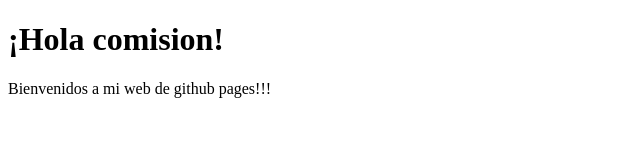
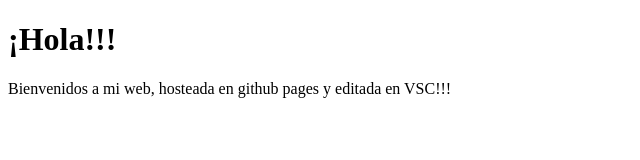
Before and after one commit to Jableed43/github_borrar, a plain HTML site: page index.html in a window 1280 px wide. Shown: the whole page, without its empty margins (0-640 px from the left). Drawn offline with Linux system fonts and the light colour scheme.

Commit message:
cambios en index.html

```diff
--- a/index.html
+++ b/index.html
@@ -6,7 +6,7 @@
     <title>Document</title>
 </head>
 <body>
-    <h1>¡Hola comision!</h1>
-    <p> Bienvenidos a mi web de github pages!!! </p>
+    <h1>¡Hola!!!</h1>
+    <p> Bienvenidos a mi web, hosteada en github pages y editada en VSC!!! </p>
 </body>
 </html>
```
